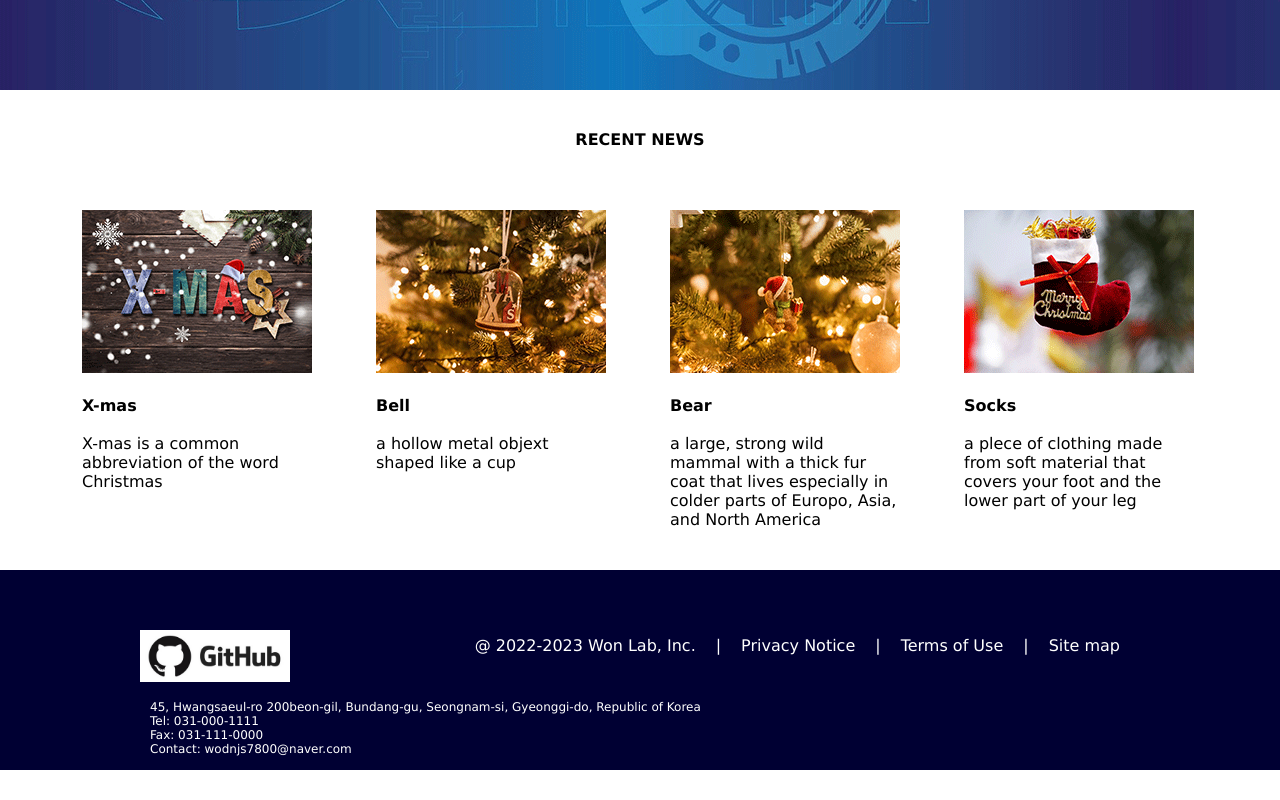
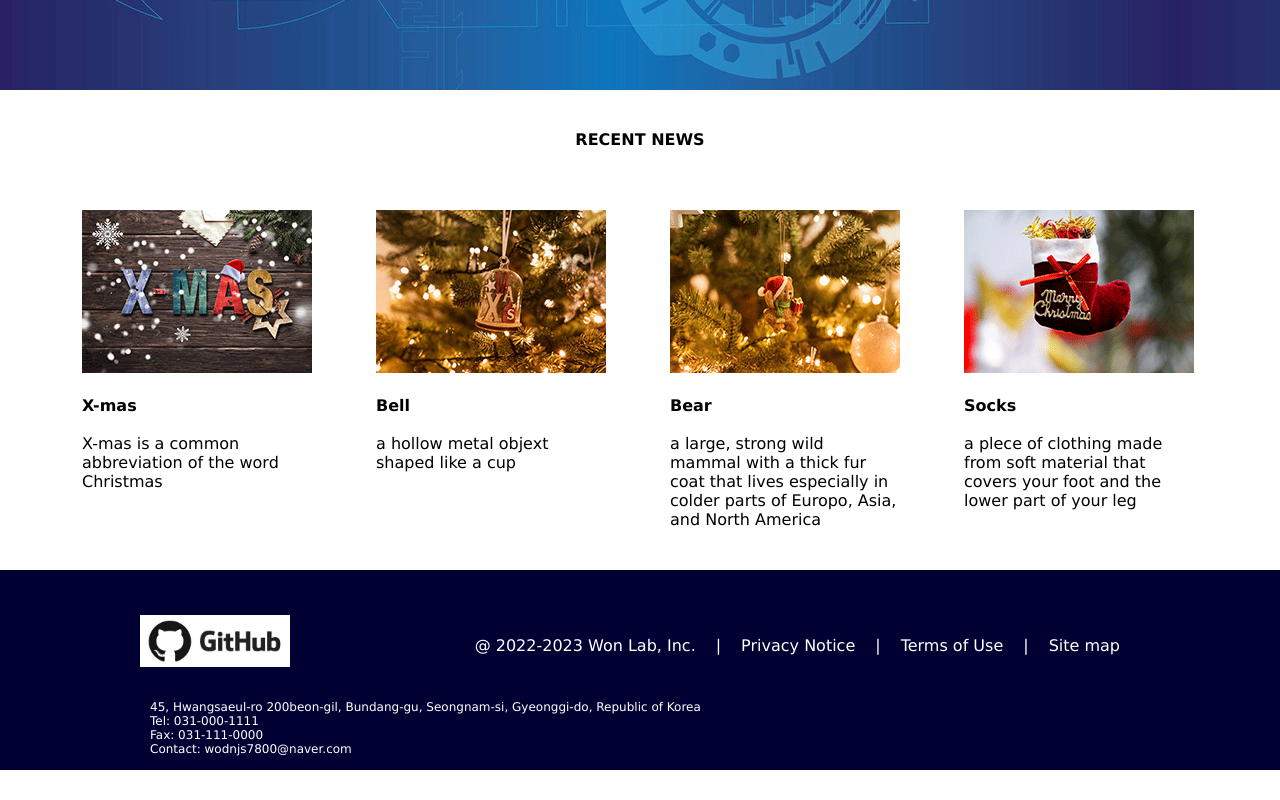
Before and after one commit to wodnjs7800/web3rd, a plain HTML site: page index.html in a window 1280 px wide. Shown: the part 620-1420 px from the top of the page. Drawn offline with Linux system fonts and the light colour scheme.

Commit message:
version 3

```diff
--- a/index.css
+++ b/index.css
@@ -120,7 +120,7 @@ footer{
 .bottom img{
   width: 150px;
   position: relative;
-  top: 20px;
+  top: 5px;
 }
 .bottom nav{
   float: right;
```
